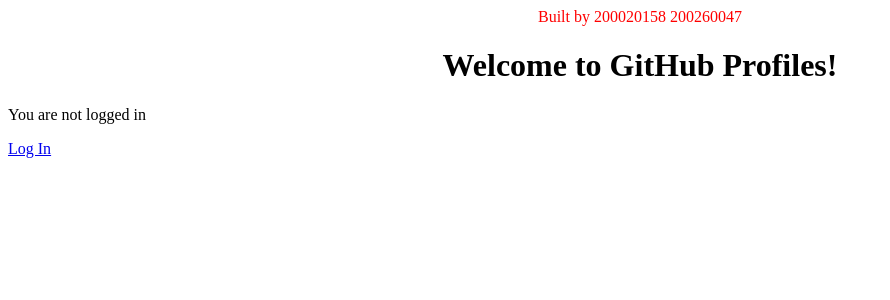
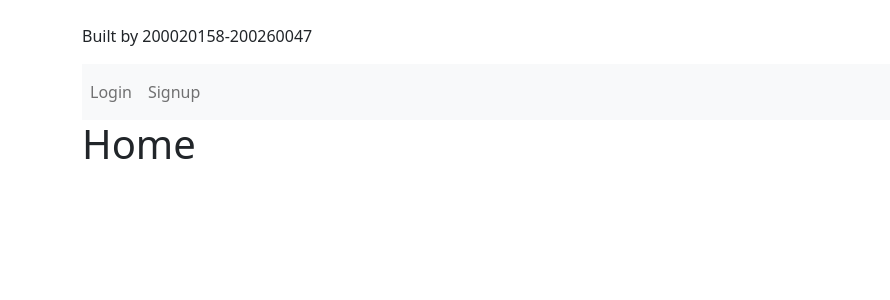
Before and after one commit to vatsalgoyal44/outlab4, a Django app: template webdev2/newproject/templates/home.html in a window 1280 px wide. Shown: the top 300 px of the page, without its empty margins (0-890 px from the left). Run offline with Django 3.2, Linux system fonts and the light colour scheme; the template is opened without the code that fills it, so the values that code supplies are empty.

Commit message:
made changes in this folder

```diff
--- a/webdev2/newproject/accounts/admin.py
+++ b/webdev2/newproject/accounts/admin.py
@@ -1,5 +1,5 @@
 from django.contrib import admin
-from .models import Profile, Repository
+from .models import UserProfile
+
 # Register your models here.
-admin.site.register(Profile)
-admin.site.register(Repository)
+admin.site.register(UserProfile)
--- a/webdev2/newproject/accounts/forms.py
+++ b/webdev2/newproject/accounts/forms.py
@@ -18,8 +18,8 @@ class RegistrationForm(UserCreationForm):
 
     def save(self, commit=True):
         user = super(RegistrationForm, self).save(commit=False)
-        user.first_name = cleaned_data['first_name']
-        user.last_name = cleaned_data['last_name']
+        user.first_name = self.cleaned_data['first_name']
+        user.last_name = self.cleaned_data['last_name']
 
         if commit:
             user.save()
--- a/webdev2/newproject/accounts/urls.py
+++ b/webdev2/newproject/accounts/urls.py
@@ -1,7 +1,14 @@
-from django.conf.urls import url
+from django.urls import path
 from . import views
-from django.views.generic.base import TemplateView
+from django.contrib.auth.views import LoginView, LogoutView
 
 urlpatterns = [
-    url(r'^signup/$', views.register, name = 'register'),
+    path('',views.home),
+    path('login/',
+        LoginView.as_view(template_name='accounts/login.html'),
+        name="login"),
+    path('logout/',
+        LogoutView.as_view(template_name='accounts/logout.html'),
+        name="logout"),
+    path('signup/',views.signup,name = "signup"),
 ]
--- a/webdev2/newproject/newproject/settings.py
+++ b/webdev2/newproject/newproject/settings.py
@@ -134,5 +134,6 @@ STATIC_URL = '/static/'
 # https://docs.djangoproject.com/en/3.2/ref/settings/#default-auto-field
 
 DEFAULT_AUTO_FIELD = 'django.db.models.BigAutoField'
-LOGIN_REDIRECT_URL = 'home'
-LOGOUT_REDIRECT_URL = 'home'
+
+# config/settings.py
+LOGIN_REDIRECT_URL = '/accounts/'
--- a/webdev2/newproject/newproject/urls.py
+++ b/webdev2/newproject/newproject/urls.py
@@ -16,10 +16,10 @@ Including another URLconf
 from django.contrib import admin
 from django.urls import path, include
 from django.views.generic.base import TemplateView
+from newproject import views
 
 urlpatterns = [
+    path('', views.login_redirect, name='login_redirect'),
     path('admin/', admin.site.urls),
-    path('accounts/', include('django.contrib.auth.urls')),
-    path('', TemplateView.as_view(template_name='home.html'), name='home'),
-    path('', include('accounts.urls')),
+    path('accounts/', include('accounts.urls')),
 ]
--- /dev/null
+++ b/webdev2/newproject/newproject/views.py
@@ -0,0 +1,4 @@
+from django.shortcuts import redirect
+
+def login_redirect(request):
+    return redirect('/accounts/login')
--- a/webdev2/newproject/templates/accounts/reg_form.html
+++ b/webdev2/newproject/templates/accounts/reg_form.html
@@ -2,7 +2,7 @@
 
 {% block content %}
 <div class="container">
-    <h1>Register</h1>
+    <h1>Signup</h1>
     <form method='post'>
         {% csrf_token %}
         {{ form.as_p }}
--- a/webdev2/newproject/templates/base.html
+++ b/webdev2/newproject/templates/base.html
@@ -1,15 +1,33 @@
-<!DOCTYPE html>
 <html>
 <head>
+
+  <link href="https://cdn.jsdelivr.net/npm/bootstrap@5.1.1/dist/css/bootstrap.min.css" rel="stylesheet" integrity="sha384-F3w7mX95PdgyTmZZMECAngseQB83DfGTowi0iMjiWaeVhAn4FJkqJByhZMI3AhiU" crossorigin="anonymous">
   <meta charset="utf-8">
-  <title>{% block title %}GitHub Profiles{% endblock %}</title>
-</head>
+  <title>{% block title %}Base{% endblock %}</title>
+
+  </head>
 <body>
-  <center style="color:red">Built by 200020158 200260047</center>
-  <h1><center>Welcome to GitHub Profiles!</center></h1>
-  <main>
-    {% block content %}
-    {% endblock %}
-  </main>
+  <div class="container">
+    <br>
+    <p>Built by 200020158-200260047</p>
+    <nav class="navbar navbar-expand-lg navbar-light bg-light">
+
+     <div class="collapse navbar-collapse" id="navbarSupportedContent">
+        <ul class="navbar-nav mr-auto">
+          <li class="nav-item">
+            <a class="nav-link" href="/accounts/login">Login</a>
+          </li>
+          <li class="nav-item">
+            <a class="nav-link" href="/accounts/signup">Signup</a>
+          </li>
+        </ul>
+      </div>
+    </nav>
+    <main>
+      {% block content %}
+      <h1>Base</h1>>
+      {% endblock %}
+    </main>
+  </div>
 </body>
 </html>
--- a/webdev2/newproject/templates/home.html
+++ b/webdev2/newproject/templates/home.html
@@ -1,13 +1,8 @@
+<!-- templates/home.html -->
 {% extends 'base.html' %}
 
 {% block title %}Home{% endblock %}
 
 {% block content %}
-{% if user.is_authenticated %}
-  Hi {{ user.username }}!
-  <p><a href="{% url 'logout' %}">Log Out</a></p>
-{% else %}
-  <p>You are not logged in</p>
-  <a href="{% url 'login' %}">Log In</a>
-{% endif %}
+<h1>Home</h1>
 {% endblock %}
```
Also changed, not shown: webdev2/newproject/accounts/models.py (+12 -9 lines), webdev2/newproject/accounts/views.py (+12 -8 lines), webdev2/newproject/templates/accounts/login.html (added, +15 -0 lines), webdev2/newproject/templates/accounts/logout.html (added, +10 -0 lines), webdev2/newproject/templates/registration/login.html (deleted, +0 -12 lines), 1 other file.
